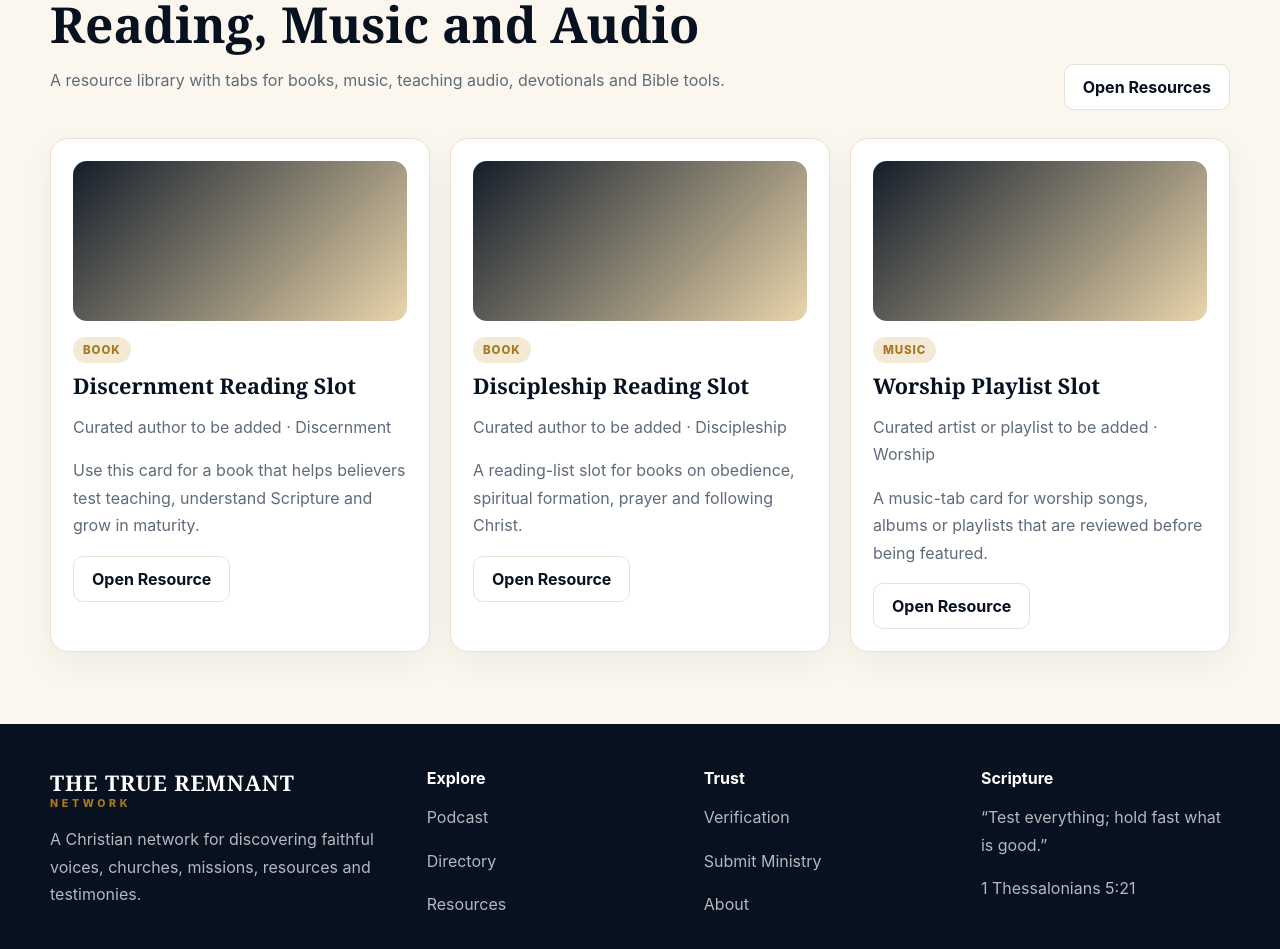
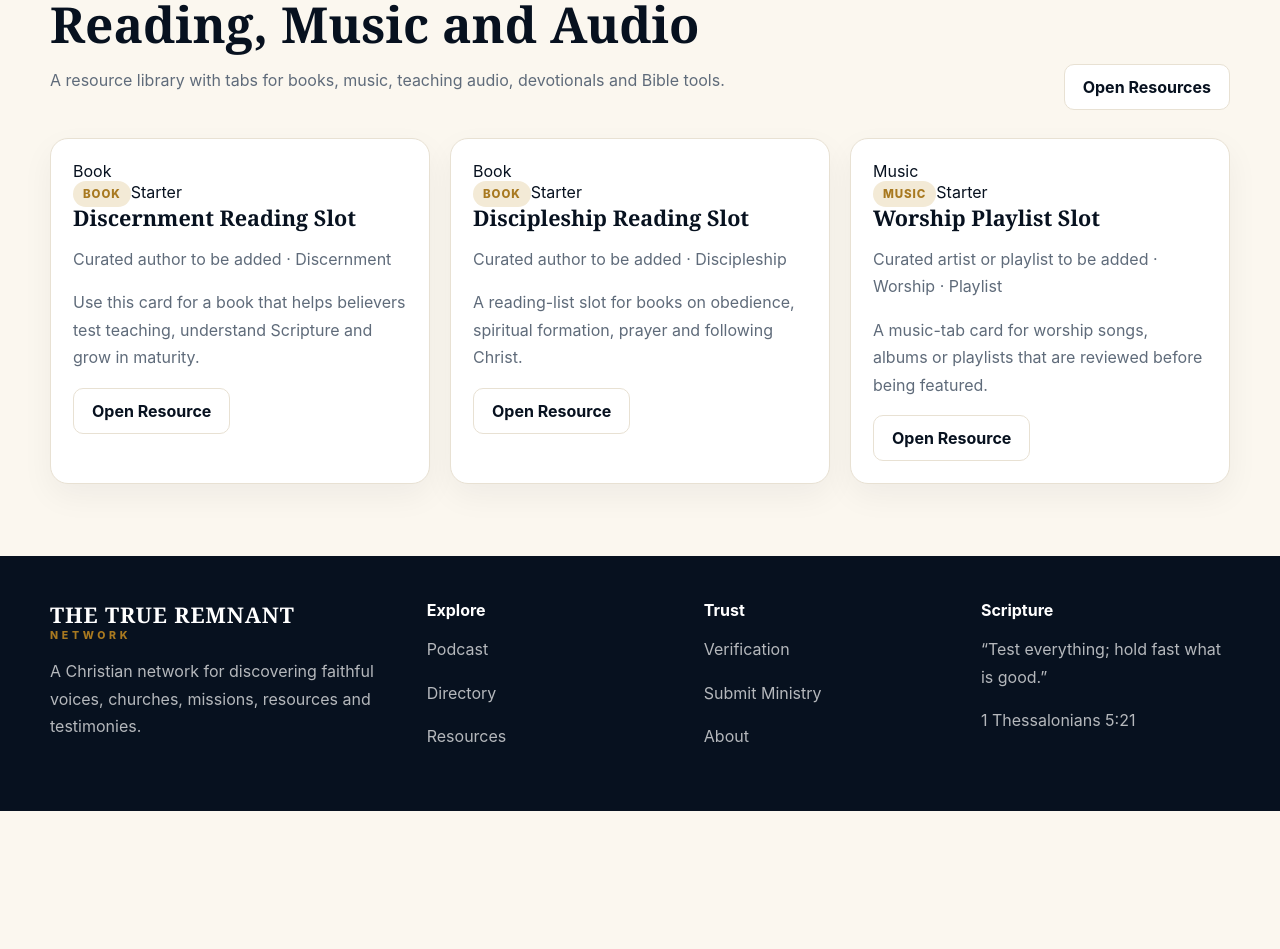
Before and after one commit to dakande85-bit/the-true-remnant-network, a Next.js app: page / in a window 1280 px wide. Shown: the part 3560-4509 px from the top of the page. After the commit the page ends 4371 px from the top, so only its background shows below. Built offline with nearby package versions, Linux system fonts and the light colour scheme.

Commit message:
Polish resource card component

```diff
--- a/src/components/ResourceCard.tsx
+++ b/src/components/ResourceCard.tsx
@@ -2,13 +2,18 @@ import type { ResourceItem } from "@/data/resources";
 
 export function ResourceCard({ item }: { item: ResourceItem }) {
   return (
-    <article className="card">
-      <div className="card-cover" />
-      <span className="badge">{item.type}</span>
-      <h3 style={{ marginTop: 12 }}>{item.title}</h3>
-      <p>{item.creator} · {item.topic}</p>
+    <article className="card resource-card">
+      <div className="resource-icon" aria-hidden="true">
+        {item.type === "Book" ? "Book" : item.type === "Music" ? "Music" : item.type === "Audio Teaching" ? "Audio" : item.type === "Devotional" ? "Daily" : "Study"}
+      </div>
+      <div className="card-meta">
+        <span className="badge">{item.type}</span>
+        <span className="mini-tag">{item.level}</span>
+      </div>
+      <h3>{item.title}</h3>
+      <p className="location">{item.creator} · {item.topic}{item.duration ? ` · ${item.duration}` : ""}</p>
       <p>{item.summary}</p>
-      <a className="btn" href={item.url}>Open Resource</a>
+      <a className="btn btn-soft" href={item.url}>Open Resource</a>
     </article>
   );
 }
```
